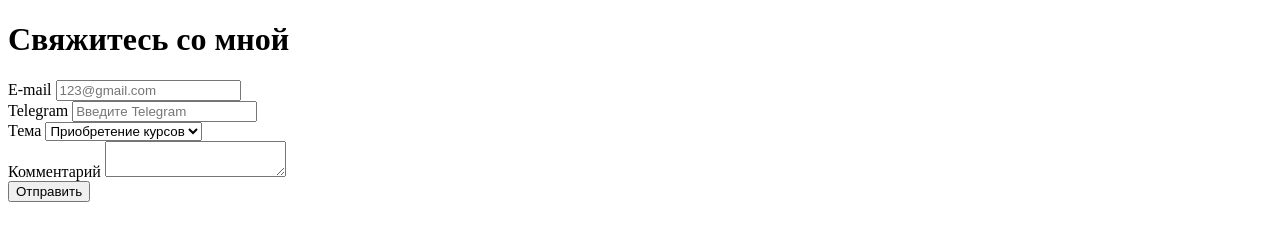
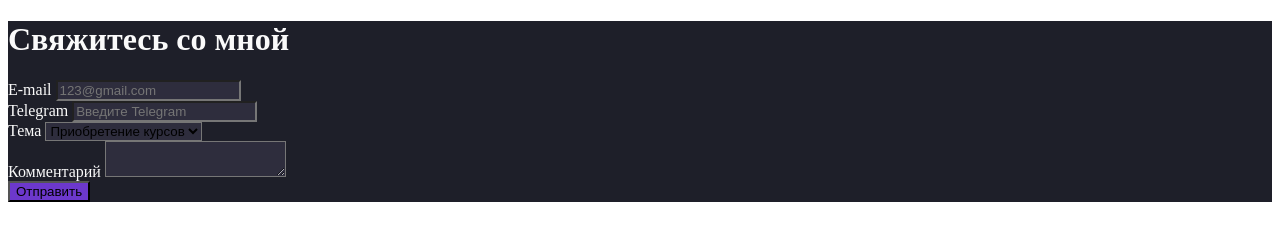
Before and after one commit to VitoS1C/html-css-course, a plain HTML site: page 2-Contact/index.html in a window 1280 px wide. Drawn offline with Linux system fonts and the light colour scheme.

Commit message:
PR (#6) form color

```diff
--- a/2-Contact/index.html
+++ b/2-Contact/index.html
@@ -5,6 +5,7 @@
     <meta charset="UTF-8">
     <meta name="viewport" content="width=device-width, initial-scale=1.0">
     <title>Контакт</title>
+    <link rel="stylesheet" href="styles/style.css">
 </head>
 
 <body>
@@ -30,7 +31,7 @@
                 <label for="comment">Комментарий</label>
                 <textarea name="comment" id="comment"></textarea>
             </div>
-            <input type="submit" value="Отправить">
+            <button>Отправить</button>
         </form>
     </main>
 </body>
--- /dev/null
+++ b/2-Contact/styles/style.css
@@ -0,0 +1,21 @@
+main {
+    background-color: #1E1F29;
+}
+
+h1 {
+    color: #FAFAFA;
+}
+
+label {
+    color: #FAFAFA;
+}
+
+textarea,
+input,
+select {
+    background-color: #2E2D3D;
+}
+
+button {
+    background-color: #6C38CC;
+}
```
